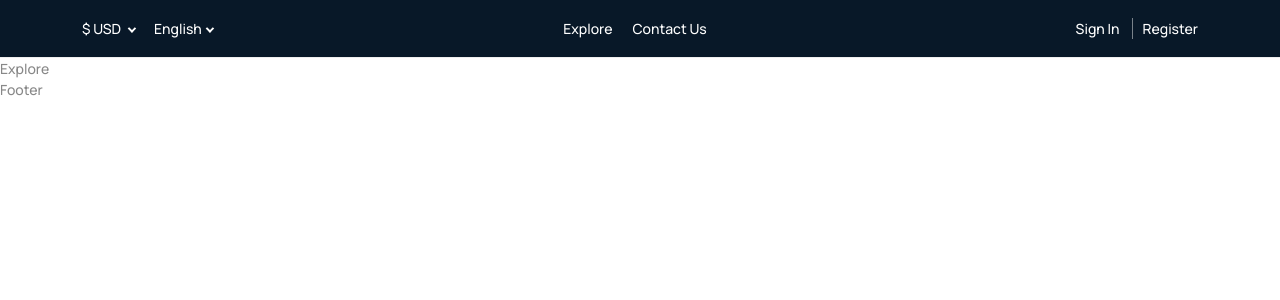
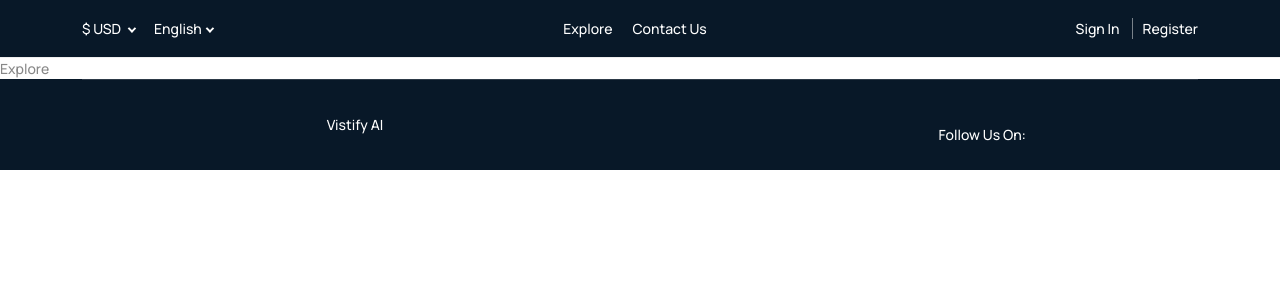
Before and after one commit to kajugadaniels/vistify-web, a React (Vite) app: page / in a window 1280 px wide. Shown: the top 300 px of the page. Built offline with nearby package versions, Linux system fonts and the light colour scheme.

Commit message:
Add footer

```diff
--- a/src/components/Footer.jsx
+++ b/src/components/Footer.jsx
@@ -2,7 +2,34 @@ import React from 'react'
 
 const Footer = () => {
     return (
-        <div>Footer</div>
+        <footer className="footer">
+            <div className="footer-bottom">
+                <div className="container">
+                    <div className="inner-content">
+                        <div className="row align-items-center">
+                            <div className="col-lg-6 col-12">
+                                <div className="copyright">
+                                    <p>
+                                        Vistify AI
+                                    </p>
+                                </div>
+                            </div>
+                            <div className="col-lg-6 col-12">
+                                <ul className="socila">
+                                    <li>
+                                        <span>Follow Us On:</span>
+                                    </li>
+                                    <li><a href="#"><i className="lni lni-facebook-filled"></i></a></li>
+                                    <li><a href="#"><i className="lni lni-twitter-original"></i></a></li>
+                                    <li><a href="#"><i className="lni lni-instagram"></i></a></li>
+                                    <li><a href="#"><i className="lni lni-google"></i></a></li>
+                                </ul>
+                            </div>
+                        </div>
+                    </div>
+                </div>
+            </div>
+        </footer>
     )
 }
 
```
